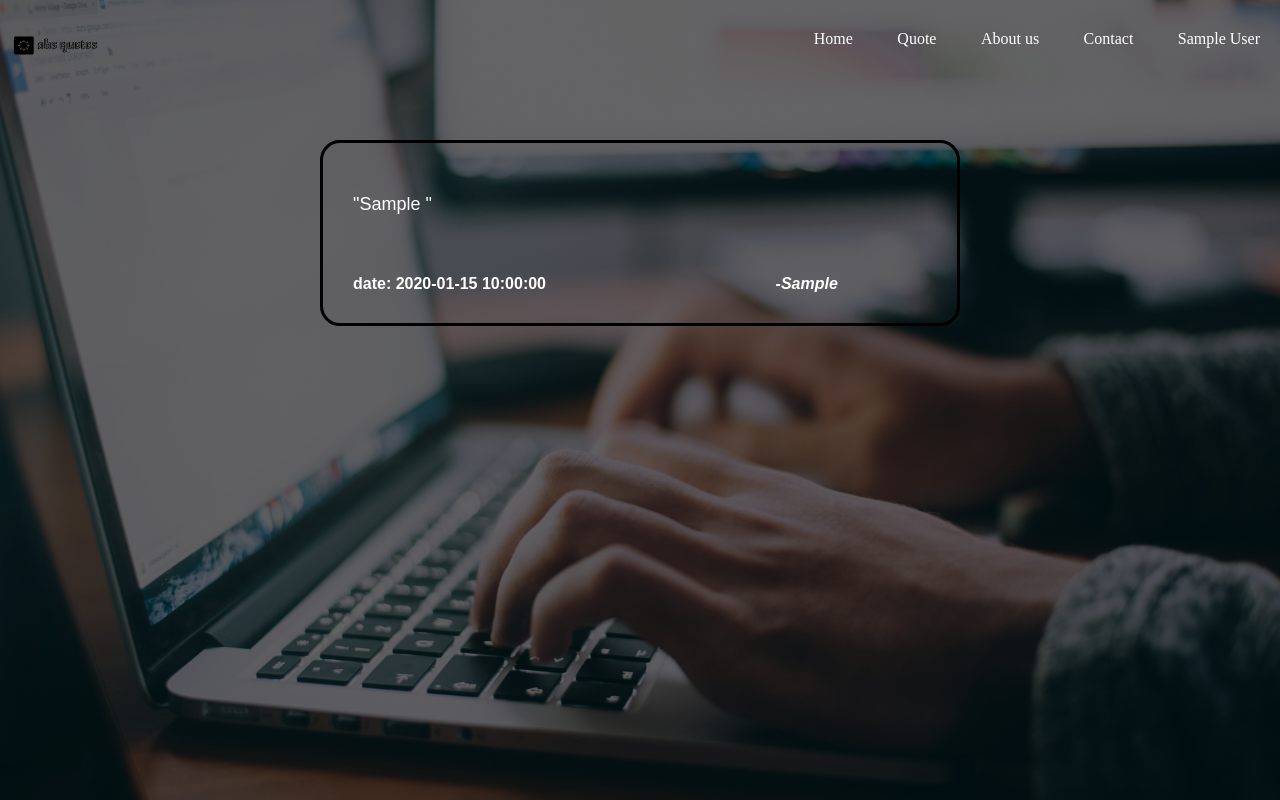
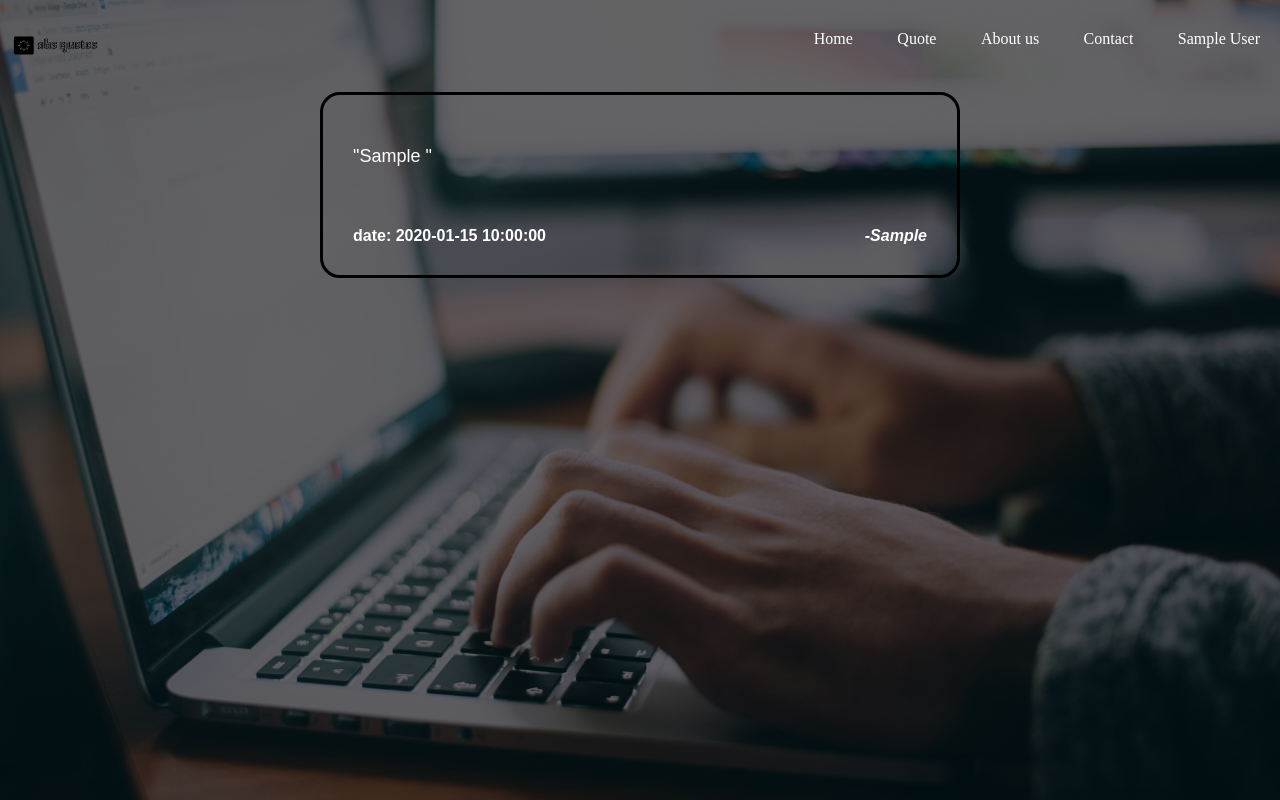
Before and after one commit to DARK-ISP/web, a PHP site: page /auth/quote.php in a window 1280 px wide. Run offline with PHP 8.4, Linux system fonts and the light colour scheme; the visitor is signed in with stand-in values (Sample User, id 1); tables that the repository leaves empty hold one stand-in row (values such as "Sample post").

Commit message:
managing background

```diff
--- a/auth/quote.php
+++ b/auth/quote.php
@@ -12,15 +12,13 @@
     <style>
         .quote {
     background-color: transparent;
+    border: 3px solid black;
+    height: auto;
 
-            border: 3px solid black;
-
-            height: auto;
     width: 50%;
     border-radius: 20px;
-            position: absolute;
-            left: 25%;
-            top: 140px;
+    position: relative; /* Changed from absolute to relative */
+    margin-top: 20px; /* Added margin-top to create space between quote boxes */
     color: white;
 }
 
@@ -33,11 +31,11 @@
 
 .details {
     display: flex;
-            gap: 40%;
+    justify-content: space-between; /* Adjusted alignment */
     padding: 30px;
     z-index: 1;
+}
 
-        }
     </style>
 
 
@@ -57,7 +55,7 @@
         <!-- quote box -->
 
         <center>
-
+<br><br><br><br>
 
 
 
```
Lines whose indentation alone changed are shown as unchanged.
